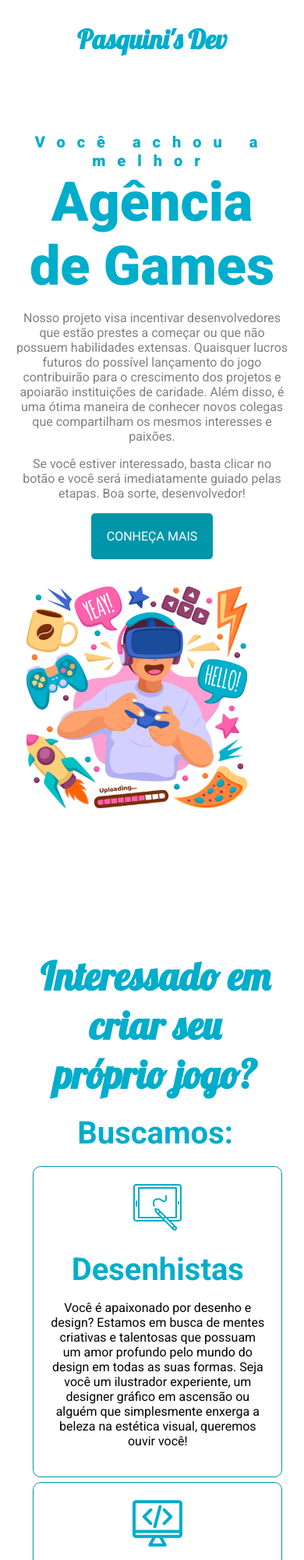
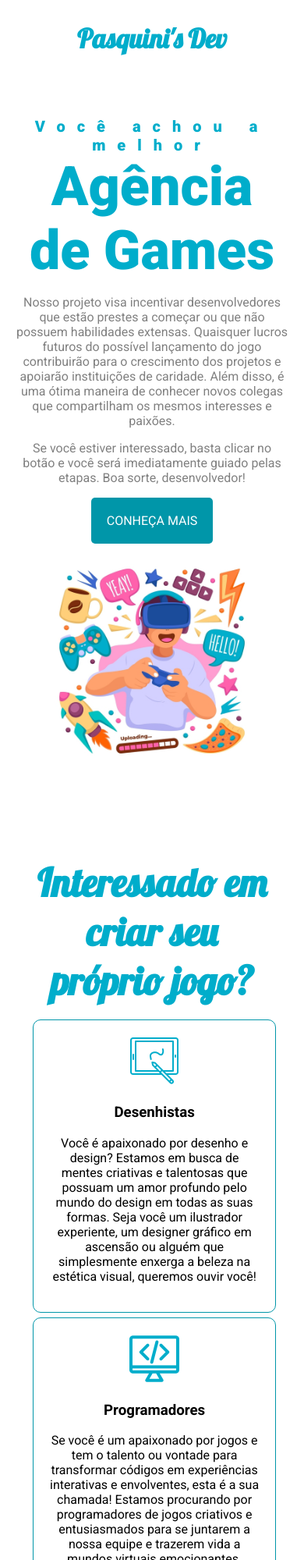
Before and after one commit to claudionetto/pasquinis-devs, a plain HTML site: page index.html in a window 390 px wide. Shown: the top 2000 px of the page at 78% size. Drawn offline with Linux system fonts and the light colour scheme.

Commit message:
ajustes responsividade

```diff
--- a/css/estilo.css
+++ b/css/estilo.css
@@ -13,7 +13,7 @@ body {
   display: flex;
   flex-flow: row wrap;
   background-color: white;
-  height: 100px;
+  height: 80px;
   justify-content: center;
   align-items: center;
   position: fixed;
@@ -65,7 +65,7 @@ body {
 }
 
 .header {
-  padding-top: 100px;
+  padding-top: 80px;
   display: flex;
   flex-flow: row wrap;
   height: 600px;
@@ -106,7 +106,7 @@ body {
 }
 
 .img-headline {
-  margin-right: 10%;
+  margin-right: 5%;
   flex: 40%;
   text-align: center;
 }
@@ -129,15 +129,6 @@ section h2 {
   font-size: 50px;
   margin: 0;
   font-family: "Lobster", cursive;
-  font-weight: bold;
-  color: #00adcb;
-}
-
-section h3 {
-  width: 100%;
-  font-size: 40px;
-  margin: 0;
-  margin-top: 20px;
   font-weight: bold;
   color: #00adcb;
 }
--- a/css/responsivo.css
+++ b/css/responsivo.css
@@ -1,3 +1,5 @@
+
+
 @media screen and (max-width: 1024px) {
   .menu {
     display: none;
@@ -27,11 +29,12 @@
   .img-headline {
     flex: 100%;
     text-align: center;
-    max-width: 90%;
+    margin-right: 0;
+    max-width: 75%;
   }
 
   section {
-    margin-top: 600px;
+    margin-top: 400px;
   }
 
   .whats {
@@ -42,9 +45,3 @@
     width: 100%;
   }
 }
-
-@media screen and (max-width: 850px) {
-    section {
-        margin-top: 500px;
-      }
-    }
--- a/index.html
+++ b/index.html
@@ -22,8 +22,7 @@
       </div>
       <div class="menu">
         <a href="#">Home</a>
-        <a href="#">Sobre Nós</a>
-        <a href="#">Serviços</a>
+        <a href="#cards">Vagas</a>
         <a
           id="botao"
           target="_blank"
@@ -51,13 +50,12 @@
         <a href="#" class="contact-btn">Conheça mais</a>
       </div>
       <div class="img-headline">
-        <img src="img/imagem.jpg" />
+        <img src="img/games.jpg" />
       </div>
     </header>
-    <section>
+    <section id="cards">
       <h2>Interessado em criar seu próprio jogo?</h2>
-      <h3>Buscamos:</h3>
-      <div class="servicos">
+      <div  class="servicos">
         <div class="card">
           <img src="img/desenho.png" />
           <div class="card-text">
@@ -103,8 +101,9 @@
               interesse ardente em mecânicas de jogos e o desejo de criar algo
               que cativará jogadores de todo o mundo, você é exatamente quem
               estamos procurando. Nossa equipe busca programadores de jogos que
-              possam contribuir com sua expertise, ideias inovadoras e paixão
-              pela criação de experiências interativas de alta qualidade.
+              possam contribuir com suas ideias inovadoras e paixão
+              pela criação de experiências interativas, todos são bem-vindos
+              para contribuir e inspirar-se mutuamente.
             </p>
           </div>
         </div>
@@ -140,9 +139,7 @@
       <div class="logo-rodape">
         <h2 class="agencia">Pasquini's Dev</h2>
       </div>
-      <p style="color: white">
-        Buscamos talentos para desenvolvimento de jogos
-      </p>
+
       <b style="color: white">© Todos os direitos reservados</b>
     </footer>
     <a
```
Also changed, not shown: img/games.jpg (added), img/whats.png (deleted).
